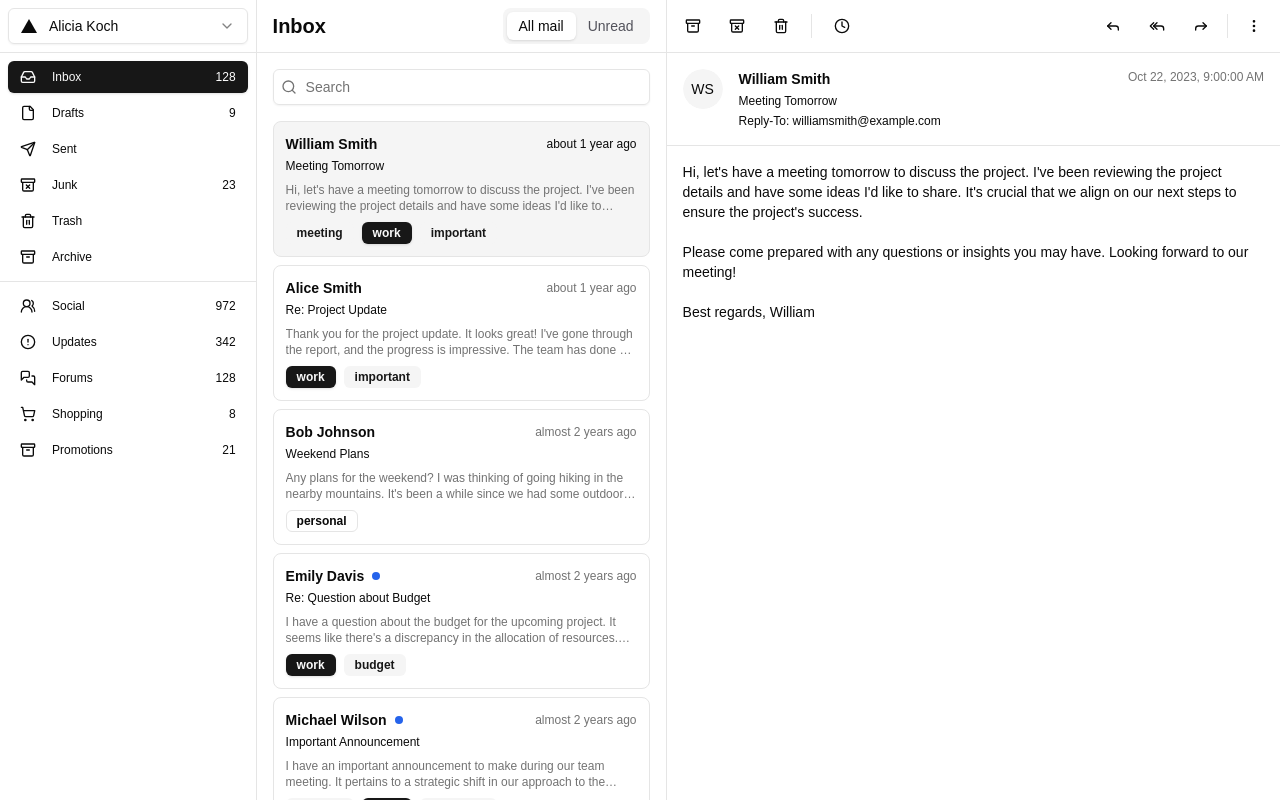
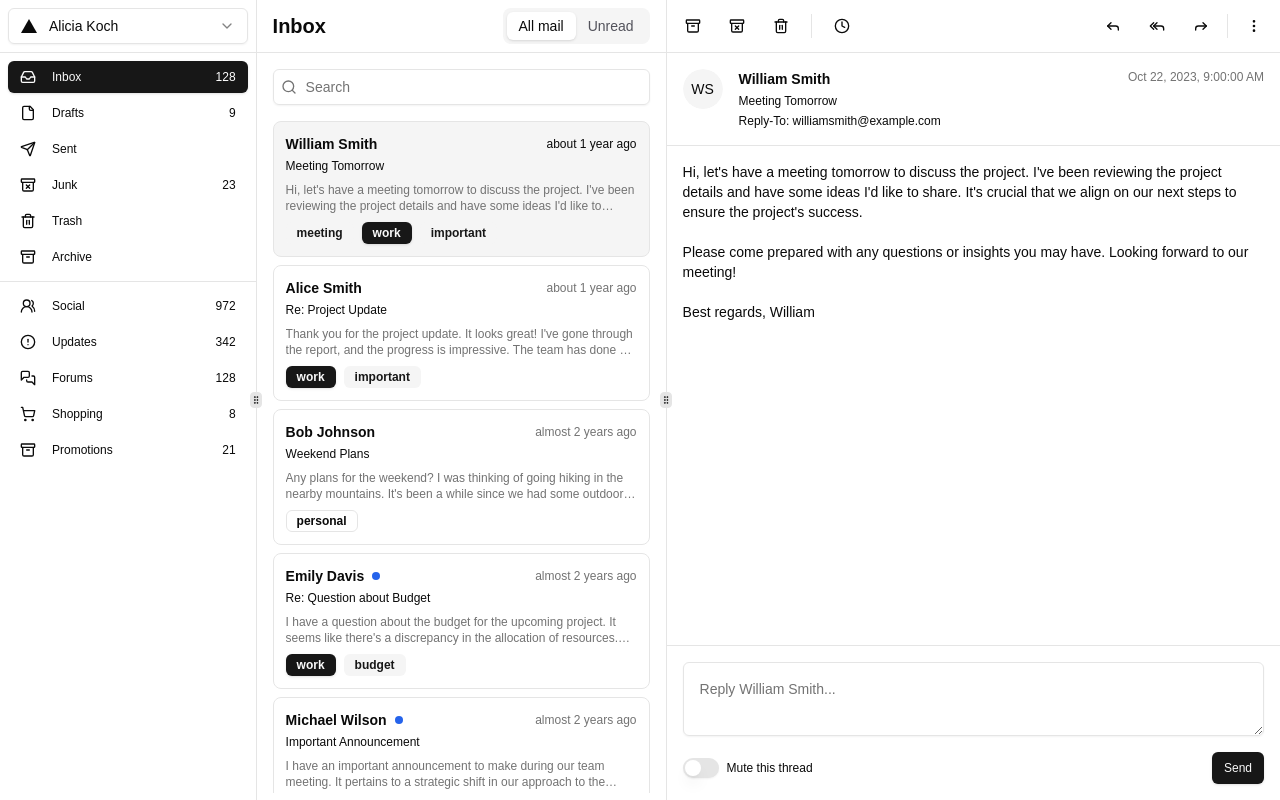
Before and after one commit to maarao/email-app, a Next.js app in the folder frontend/: page / in a window 1280 px wide. Shown: the top 800 px of the page. Built offline with nearby package versions, Linux system fonts and the light colour scheme.

Commit message:
fix: page limited to height of client

```diff
--- a/frontend/src/app/components/mail-list.tsx
+++ b/frontend/src/app/components/mail-list.tsx
@@ -16,7 +16,7 @@ export function MailList({ items }: MailListProps) {
   const [mail, setMail] = useMail()
 
   return (
-    <ScrollArea className="h-full">
+    <ScrollArea className="h-[calc(100vh-8rem)]">
       <div className="flex flex-col gap-2 p-4 pt-0">
         {items.map((item) => (
           <button
--- a/frontend/src/app/components/mail.tsx
+++ b/frontend/src/app/components/mail.tsx
@@ -68,7 +68,7 @@ export function Mail({
             sizes
           )}`
         }}
-        className="h-full items-stretch"
+        className="h-full max-h-screen overflow-hidden"
       >
         <ResizablePanel
           defaultSize={defaultLayout[0]}
--- a/frontend/src/app/page.tsx
+++ b/frontend/src/app/page.tsx
@@ -5,12 +5,12 @@ import { MailProvider } from "@/hooks/use-mail"
 export default function MailPage() {
   return (
     <>
-      <div className="flex flex-col">
+      <div className="h-screen flex flex-col">
         <MailProvider>
           <Mail
             accounts={accounts}
             mails={mails}
-            defaultLayout={undefined}
+            defaultLayout={[20, 32, 48]}
             defaultCollapsed={undefined}
             navCollapsedSize={4}
           />
```
